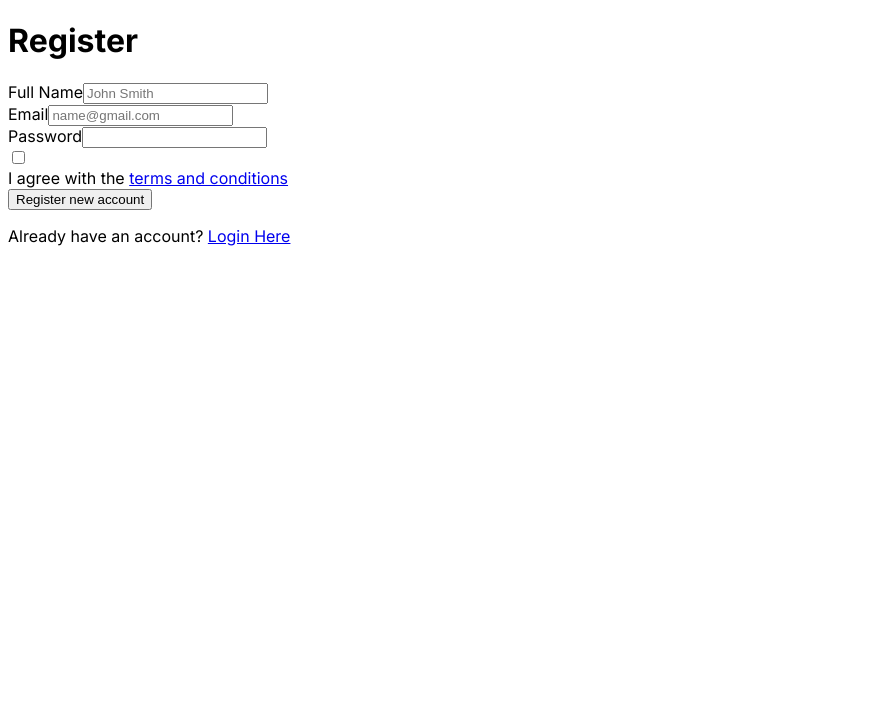
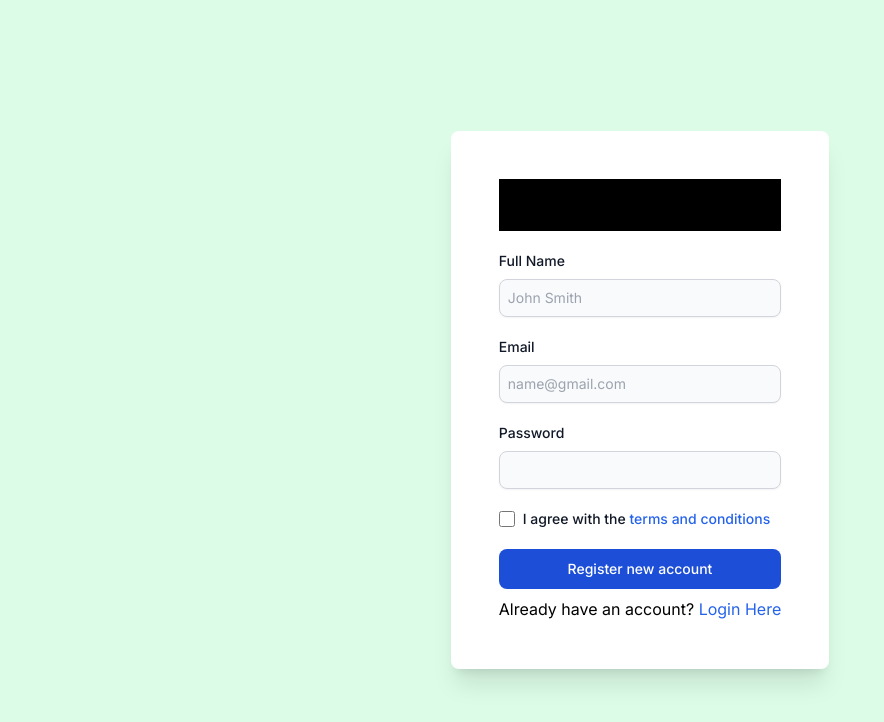
Before and after one commit to DevOluwapelumi/nextjs, a Next.js app: page /register in a window 1280 px wide. Shown: the top 722 px of the page, without its empty margins (0-884 px from the left). Built offline with nearby package versions, Linux system fonts and the light colour scheme.

Commit message:
frontend commit

```diff
--- a/src/app/(auth)/login/page.jsx
+++ b/src/app/(auth)/login/page.jsx
@@ -15,16 +15,16 @@ const Login = () => {
 
   return (
     <>
-      <div className="">
-        <form onSubmit={handleLogin} className="max-w-sm mx-auto shadow-xl p-3">
-          <h1 className='font-bold italic text-center text-4xl pb-8'>Login</h1>
+      <div className="bg-gray-100 min-h-screen flex items-center justify-center">
+        <form onSubmit={handleLogin} className="max-w-sm mx-auto shadow-xl p-4 bg-white rounded-lg">
+          <h1 className='font-bold italic text-center text-4xl pb-3 mb-5  bg-black'>Login</h1>
           <div className="mb-5">
             <label htmlFor="email" className="block mb-2 text-sm font-medium text-gray-900 ">Email</label>
-            <input type="email" id="email" className="shadow-sm bg-gray-50 border border-gray-300 text-gray-900 text-sm rounded-lg focus:ring-blue-500 focus:border-blue-500 block w-full p-2.5" placeholder="name@gmail.com" required onChange={(e) => setUser({ ...user, email: e.target.value })} />
+            <input type="email" id="email" className="shadow-sm bg-gray-50 border border-gray-300 text-gray-900 text-sm rounded-lg focus:ring-blue-500 focus:border-blue-500 block w-full p-2" placeholder="name@gmail.com" required onChange={(e) => setUser({ ...user, email: e.target.value })} />
           </div>
           <div className="mb-5">
             <label htmlFor="password" className="block mb-2 text-sm font-medium text-gray-900">Password</label>
-            <input type="password" id="password" className="shadow-sm bg-gray-50 border border-gray-300 text-gray-900 text-sm rounded-lg focus:ring-blue-500 focus:border-blue-500 block w-full p-2.5" required onChange={(e) => setUser({ ...user, password: e.target.value })} />
+            <input type="password" id="password" className="shadow-sm bg-gray-50 border border-gray-300 text-gray-900 text-sm rounded-lg focus:ring-blue-500 focus:border-blue-500 block w-full p-2" required onChange={(e) => setUser({ ...user, password: e.target.value })} />
           </div>
 
           <div className="flex items-start mb-5">
--- a/src/app/(auth)/register/page.jsx
+++ b/src/app/(auth)/register/page.jsx
@@ -16,20 +16,20 @@ const Register = () => {
 
   return (
     <>
-      <div className="">
-        <form onSubmit={handleSubmit} className="max-w-sm mx-auto shadow-xl p-3">
-          <h1 className='font-bold italic text-center text-4xl pb-8'>Register</h1>
+    <div className="bg-green-100 min-h-screen flex items-center justify-center">
+      <form onSubmit={handleSubmit} className="max-w-sm mx-auto shadow-xl p-12 bg-white rounded-lg">
+        <h1 className='font-bold italic text-center mb-5 text-4xl pb-3 bg-black'>Register</h1>
         <div className="mb-5">
           <label htmlFor="fullname" className="block mb-2 text-sm font-medium text-gray-900 ">Full Name</label>
-            <input type="text" value={user.fullname} id="fullname" className="shadow-sm bg-gray-50 border border-gray-300 text-gray-900 text-sm rounded-lg focus:ring-blue-500 focus:border-blue-500 block w-full p-2.5" placeholder="John Smith" required onChange={(e) => setUser({ ...user, fullname: e.target.value })} />
+          <input type="text" value={user.fullname} id="fullname" className="shadow-sm bg-gray-50 border border-gray-300 text-gray-900 text-sm rounded-lg focus:ring-blue-500 focus:border-blue-500 block w-full p-2" placeholder="John Smith" required onChange={(e) => setUser({ ...user, fullname: e.target.value })} />
         </div>
         <div className="mb-5">
           <label htmlFor="email" className="block mb-2 text-sm font-medium text-gray-900 ">Email</label>
-            <input type="email" id="email" className="shadow-sm bg-gray-50 border border-gray-300 text-gray-900 text-sm rounded-lg focus:ring-blue-500 focus:border-blue-500 block w-full p-2.5" placeholder="name@gmail.com" required onChange={(e) => setUser({ ...user, email: e.target.value })} />
+          <input type="email" id="email" className="shadow-sm bg-gray-50 border border-gray-300 text-gray-900 text-sm rounded-lg focus:ring-blue-500 focus:border-blue-500 block w-full p-2" placeholder="name@gmail.com" required onChange={(e) => setUser({ ...user, email: e.target.value })} />
         </div>
         <div className="mb-5">
           <label htmlFor="password" className="block mb-2 text-sm font-medium text-gray-900">Password</label>
-            <input type="password" id="password" className="shadow-sm bg-gray-50 border border-gray-300 text-gray-900 text-sm rounded-lg focus:ring-blue-500 focus:border-blue-500 block w-full p-2.5" required onChange={(e) => setUser({ ...user, password: e.target.value })} />
+          <input type="password" id="password" className="shadow-sm bg-gray-50 border border-gray-300 text-gray-900 text-sm rounded-lg focus:ring-blue-500 focus:border-blue-500 block w-full p-2" required onChange={(e) => setUser({ ...user, password: e.target.value })} />
         </div>
 
         <div className="flex items-start mb-5">
@@ -43,6 +43,7 @@ const Register = () => {
       </form>
     </div>
   </>
+
   );
 };
 
--- a/src/app/layout.js
+++ b/src/app/layout.js
@@ -1,6 +1,6 @@
 import { Inter } from "next/font/google";
 import Head from "next/head";
-// import "../app/globals.css";
+import "./globals.css";
 
 const inter = Inter({ subsets: ["latin"] });
 
```
Lines whose indentation alone changed are shown as unchanged.
